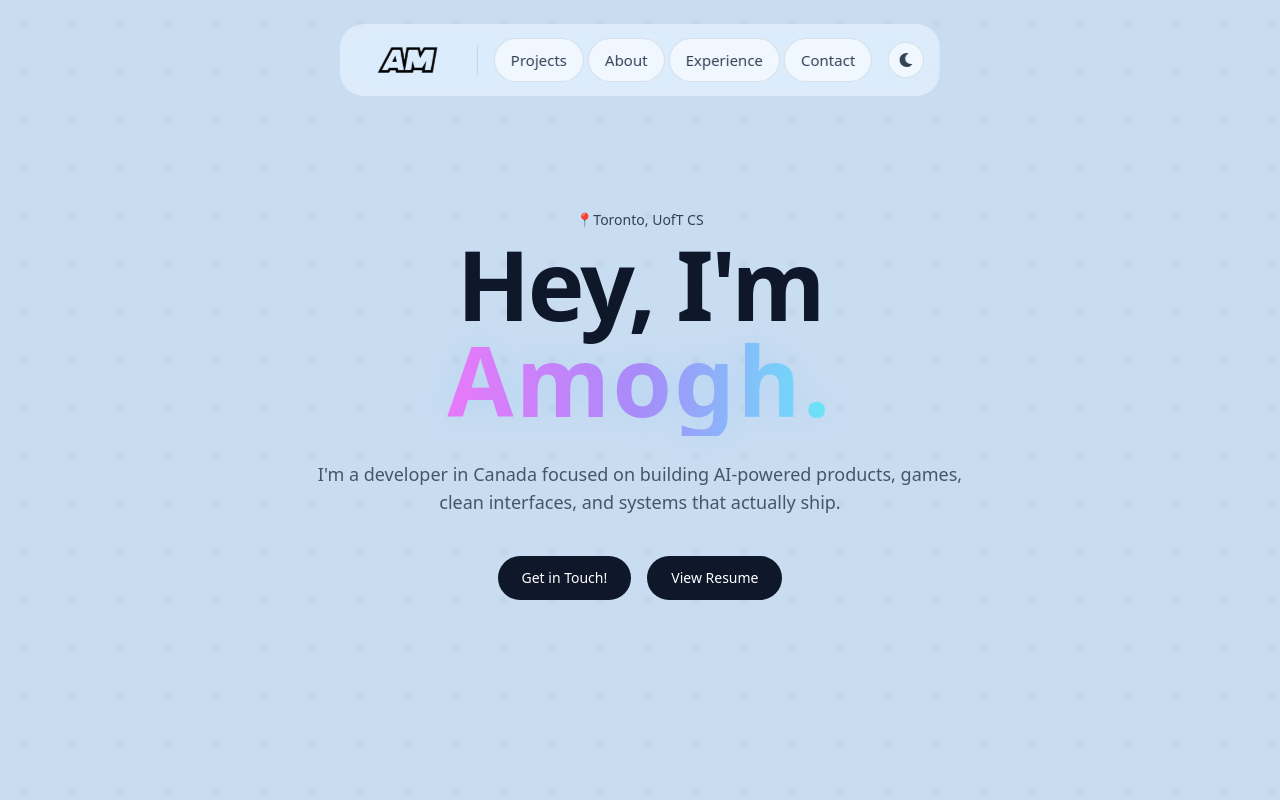
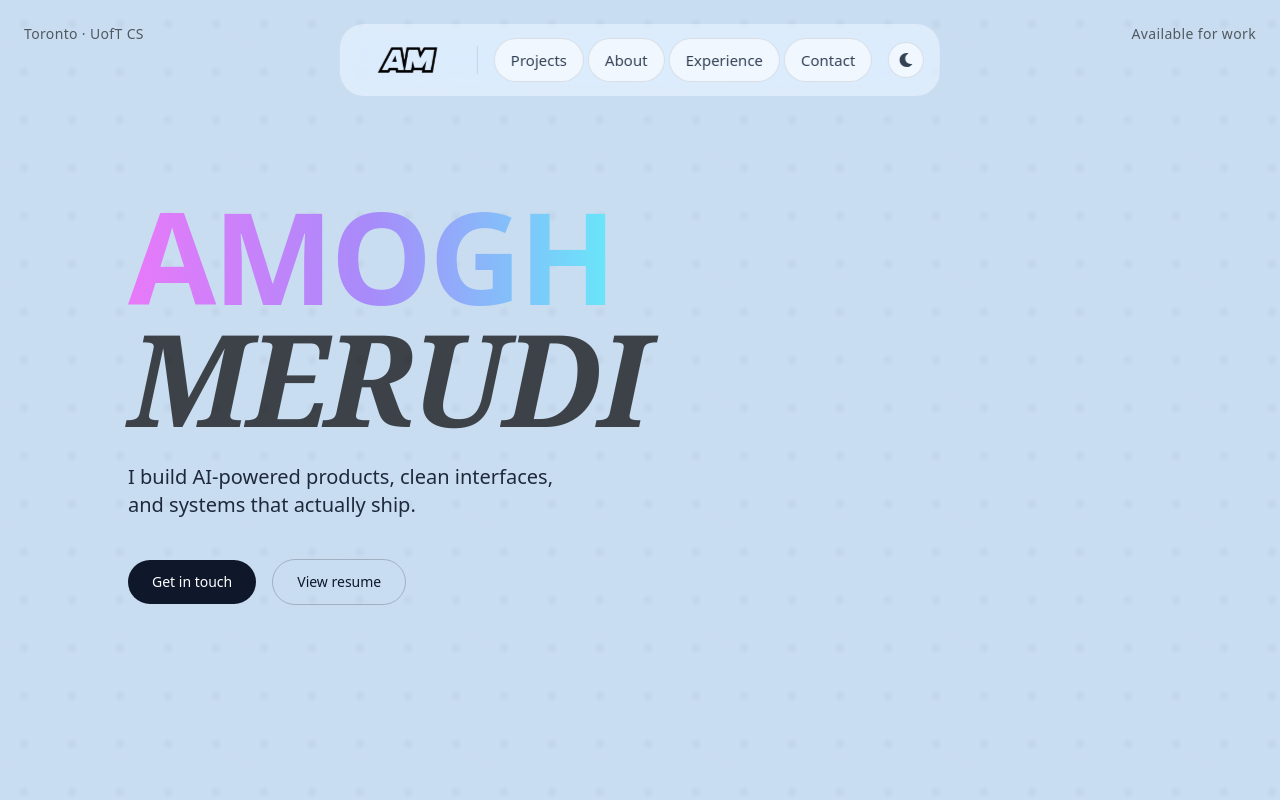
Before and after one commit to AmoghMerudi/my-website, a React (Vite) app: page / in a window 1280 px wide. Shown: the top 800 px of the page. Built offline with nearby package versions, Linux system fonts and the light colour scheme.

Commit message:
hero changes

```diff
--- a/src/App.tsx
+++ b/src/App.tsx
@@ -92,7 +92,6 @@ function App() {
           "
         />
       </div> */}
-
       <Navbar />
       <main>
         <Hero />
--- a/src/index.css
+++ b/src/index.css
@@ -116,7 +116,7 @@ body::after{
 }
 
 .dark{
-  --surface: rgba(255, 255, 255, 0.06);
+  --surface: rgba(0, 0, 0, 0.06);
   --surface-strong: rgba(11, 11, 14, 0.92);
   --surface-navbar: rgba(17, 30, 57, 0.55);
 }
--- a/src/sections/Hero.tsx
+++ b/src/sections/Hero.tsx
@@ -1,136 +1,106 @@
-import {motion} from "framer-motion"
+import { motion } from "framer-motion"
 
-export default function Hero(){
-    return(
+export default function Hero() {
+  return (
     <section
       id="hero"
-            className="relative min-h-screen flex items-center justify-center px-4 sm:px-6"
+      className="relative min-h-screen flex items-center justify-center px-6 overflow-hidden"
     >
-            {/* <div className="absolute inset-0 -z-10 pointer-events-none">
-              <div
+      <div className="absolute top-6 left-6 text-sm tracking-wide text-black/60 dark:text-white/60">
+        Toronto · UofT CS
+      </div>
+
+      <div className="absolute top-6 right-6 text-sm tracking-wide text-black/60 dark:text-white/60">
+        Available for work
+      </div>
+
+      <motion.div
+        className="max-w-5xl w-full"
+        initial={{ opacity: 0, y: 24 }}
+        animate={{ opacity: 1, y: 0 }}
+        transition={{ duration: 0.9, ease: "easeOut" }}
+      >
+        <motion.h1
           className="
-                  absolute top-[15%] left-[20%]
-                  w-[400px] h-[200px]
-                  bg-white/45
-                  rounded-full
-                  blur-[140px]
+            text-[clamp(3.5rem,10vw,9rem)]
+            font-extrabold
+            tracking-tight
+            leading-[0.95]
+            text-slate-900
+            dark:text-white
           "
-              />
-            </div> */}
-            <motion.div
-                className = "max-w-3xl text-center overflow-visible"
-                initial = {{opacity: 0, y: 24}}
-                animate = {{opacity: 1, y: 0}}
-                transition = {{duration: 0.9, ease: "easeOut"}}
+          initial={{ opacity: 0, y: 16 }}
+          animate={{ opacity: 1, y: 0 }}
+          transition={{ delay: 0.2 }}
         >
+          <span className="bg-gradient-to-r from-fuchsia-400 via-violet-400 to-cyan-300 bg-clip-text text-transparent">
+            AMOGH
+          </span>
+          <br />
+          <span className="
+            font-serif
+            italic
+            text-black/70
+            dark:text-white/80
+          ">
+            MERUDI
+          </span>
+        </motion.h1>
+
         <motion.p
-                    className = "text-sm sm:text-md text-slate-700 dark:text-white mb-4"
-                    initial = {{opacity: 0, y:10}}
-                    animate = {{opacity: 1, y:10}}
-                    transition={{delay: 0.2}}
+          className="
+            mt-6 max-w-xl
+            text-lg sm:text-xl
+            text-slate-800
+            dark:text-white/70
+          "
+          initial={{ opacity: 0, y: 12 }}
+          animate={{ opacity: 1, y: 0 }}
+          transition={{ delay: 0.45 }}
         >
-                    📍Toronto, UofT CS
+          I build AI-powered products, clean interfaces,
+          <br />
+          and systems that actually ship.
         </motion.p>
 
-                <motion.h1
-                    className="text-4xl sm:text-6xl md:text-8xl font-bold tracking-tight leading-[1.12] text-slate-900 dark:text-white overflow-visible"
-                    initial={{ opacity: 0, y: 14 }}
+        <motion.div
+          className="mt-10 flex items-center gap-4 flex-wrap"
+          initial={{ opacity: 0, y: 12 }}
           animate={{ opacity: 1, y: 0 }}
-                    transition={{ delay: 0.35 }}
+          transition={{ delay: 0.6 }}
         >
-                    Hey, I'm{" "}
-                    <motion.span
-                        className="
-                        text-4xl sm:text-6xl md:text-8xl
-                        font-bold
-                        tracking-wide
-                        bg-gradient-to-r from-fuchsia-400 via-violet-400 to-cyan-300
-                        text-transparent bg-clip-text
-                        drop-shadow-[0_0_16px_rgba(147,197,253,0.35)]
-                        skew-x-[-5deg]
-                        pb-2
-                        inline-block
-                        overflow-visible
-                        "
-                        initial={{ scale: 0.95 }}
-                        animate={{ scale: 1 }}
-                        transition={{ delay: 0.5, type: "spring", stiffness: 120 }}
-                    >
-                        Amogh.
-                    </motion.span>
-                </motion.h1>
-                <br/>
-
-                {/* <h1 className = "text-3xl md:text-5xl font-semibold tracking-tighter mb-6">
-                    I design and build interactive,
-                    <br/>
-                    <span className="text-white/70">
-                        high-performance software
-                    </span>
-                </h1>  */}
-
-                <motion.div
-                    initial = {{opacity: 0, y: 12}}
-                    animate = {{opacity: 1, y: 0}}
-                    transition = {{delay: 0.6}}
-                >
-                    <p className = "text-base sm:text-lg text-slate-600 dark:text-white/60 max-w-2xl mx-auto mb-8 sm:mb-10">
-                    I'm a developer in Canada focused on building AI-powered products, games, clean interfaces, and systems that actually ship.
-                    </p>
-
-                    <div className = "flex items-center justify-center gap-4 flex-wrap">
-                        {/* <motion.a
-                            href="#projects"
-                            whileHover={{y: -4}}
-                            transition={{type: "spring", stiffness: 250, damping: 20}}
+          <motion.a
+            href="#contact"
+            whileHover={{ y: -4 }}
+            transition={{ type: "spring", stiffness: 250, damping: 18 }}
             className="
               px-6 py-3 rounded-full
-                            bg-white text-black
+              bg-slate-900 text-white
               text-sm font-medium
-                            hover:bg-white/90
-                            transition
-                            "
-                        >
-                            View Projects
-                        </motion.a> */}
-
-                        <motion.a
-                            href="#contact"
-                            whileHover={{y: -4}}
-                            transition={{type: "spring", stiffness: 250, damping: 20}}
-                            className="
-                            px-6 py-3
-                            rounded-full
-                            bg-slate-900 text-white
-                            text-sm
-                            font-medium
               hover:bg-slate-800
-                            transition
               dark:bg-white dark:text-black dark:hover:bg-white/90
             "
           >
-                            Get in Touch!
+            Get in touch
           </motion.a>
+
           <motion.a
             href="/resume.pdf"
             target="_blank"
             rel="noopener noreferrer"
-                            whileHover={{y: -4}}
-                            transition={{type: "spring", stiffness: 250, damping: 20}}
+            whileHover={{ y: -4 }}
+            transition={{ type: "spring", stiffness: 250, damping: 18 }}
             className="
-                            px-6 py-3
-                            rounded-full
-                            bg-slate-900 text-white
-                            text-sm
-                            font-medium
-                            hover:bg-slate-800
-                            transition
-                            dark:bg-white dark:text-black dark:hover:bg-white/90
+              px-6 py-3 rounded-full
+              border border-black/20
+              text-sm font-medium
+              text-slate-900
+              hover:bg-black/5
+              dark:border-white/20 dark:text-white dark:hover:bg-white/10
             "
           >
-                            View Resume
+            View resume
           </motion.a>
-                    </div>
         </motion.div>
       </motion.div>
     </section>
```
Also changed, not shown: 1 other file (tests, documents, lock files or other folders). Lines whose indentation alone changed are shown as unchanged.
